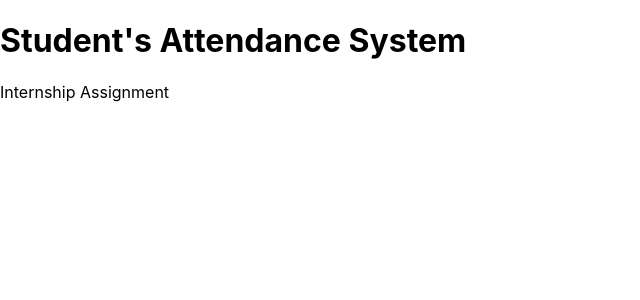
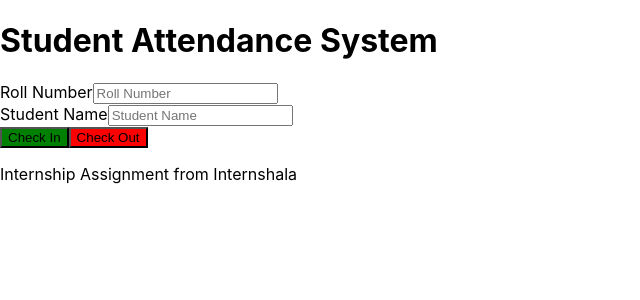
Before and after one commit to X-DSI/student_attendance_intern, a React (Create React App) app: page / in a window 1280 px wide. Shown: the top 300 px of the page, without its empty margins (0-640 px from the left). Built offline with nearby package versions, Linux system fonts and the light colour scheme; no server answers.

Commit message:
💣 BREAKING: main logic

```diff
--- a/db.json
+++ b/db.json
@@ -1 +1,19 @@
-{ "students": [] }
+{
+  "students": [
+    {
+      "checkintime": "change",
+      "name": "",
+      "id": 1
+    },
+    {
+      "checkintime": "changfe",
+      "name": "",
+      "id": 2
+    },
+    {
+      "checkintime": "",
+      "name": "",
+      "id": 3
+    }
+  ]
+}
--- a/src/App.js
+++ b/src/App.js
@@ -1,10 +1,13 @@
+import Button from "./Components/Button";
 import Footer from "./Components/Footer";
 import Header from "./Components/Header";
+import InputSection from "./Components/InputSection";
 
 function App() {
   return (
     <div className="App">
       <Header />
+      <InputSection />
       <Footer />
     </div>
   );
--- a/src/Components/Button.js
+++ b/src/Components/Button.js
@@ -1,5 +1,20 @@
-const Button = () => {
-  return <div>Button</div>;
+import PropTypes from "prop-types";
+
+const Button = ({ color, text }) => {
+  return (
+    <button style={{ backgroundColor: color }} className="btn">
+      {text}
+    </button>
+  );
+};
+
+Button.defaultProps = {
+  color: "blue",
+};
+
+Button.propTypes = {
+  text: PropTypes.string,
+  color: PropTypes.string,
 };
 
 export default Button;
--- a/src/Components/Footer.js
+++ b/src/Components/Footer.js
@@ -1,7 +1,7 @@
 const Footer = () => {
   return (
     <footer>
-      <p>Internship Assignment</p>
+      <p>Internship Assignment from Internshala</p>
     </footer>
   );
 };
--- a/src/Components/Header.js
+++ b/src/Components/Header.js
@@ -2,7 +2,7 @@ const Header = () => {
   return (
     <>
       <header className="App-header">
-        <h1>Student's Attendance System</h1>
+        <h1>Student Attendance System</h1>
       </header>
     </>
   );
--- a/src/Components/InputSection.js
+++ b/src/Components/InputSection.js
@@ -1,5 +1,61 @@
+import { useState } from "react";
+import Button from "./Button";
+
 const InputSection = () => {
-  return <div>InputSection</div>;
+  // UseState
+  const [time, setTime] = useState("");
+  const [rollNumber, setRollNumber] = useState("");
+  const [studentName, setStudentName] = useState("");
+
+  const onSubmit = (e) => {
+    e.preventDefault();
+    setRollNumber("");
+    setStudentName("");
+  };
+
+  // Check-In Function
+  const onCheckIn = async (rollNumber, studentName) => {
+    const res = await fetch(`http://localhost:5000/students/${rollNumber}`, {
+      method: "PUT",
+      headers: { "Content-Type": "application/json" },
+      body: JSON.stringify({ checkintime: "changfe", name }),
+    });
+    const data = await res.json();
+    console.log("🚀 ~ file: InputSection.js:16 ~ onCheckIn ~ data", data);
+  };
+
+  // Check-Out Function
+  const onCheckOut = () => {};
+  return (
+    <div className="inputsection-wrapper">
+      <form className="input-form" onSubmit={onSubmit}>
+        <div className="form-field">
+          <label>Roll Number</label>
+          <input
+            type="text"
+            placeholder="Roll Number"
+            value={rollNumber}
+            onChange={(e) => setRollNumber(e.target.value)}
+          />
+        </div>
+        <div className="form-field">
+          <label>Student Name</label>
+          <input
+            type="text"
+            placeholder="Student Name"
+            value={studentName}
+            onChange={(e) => setStudentName(e.target.value)}
+          />
+        </div>
+      </form>
+      <Button
+        color={"green"}
+        onClick={onCheckIn(rollNumber, studentName)}
+        text={"Check In"}
+      />
+      <Button color={"red"} onClick={onCheckOut} text={"Check Out"} />
+    </div>
+  );
 };
 
 export default InputSection;
--- /dev/null
+++ b/src/data.js
@@ -0,0 +1 @@
+export default students = {};
```
Also changed, not shown: package.json (+2 -7 lines).
